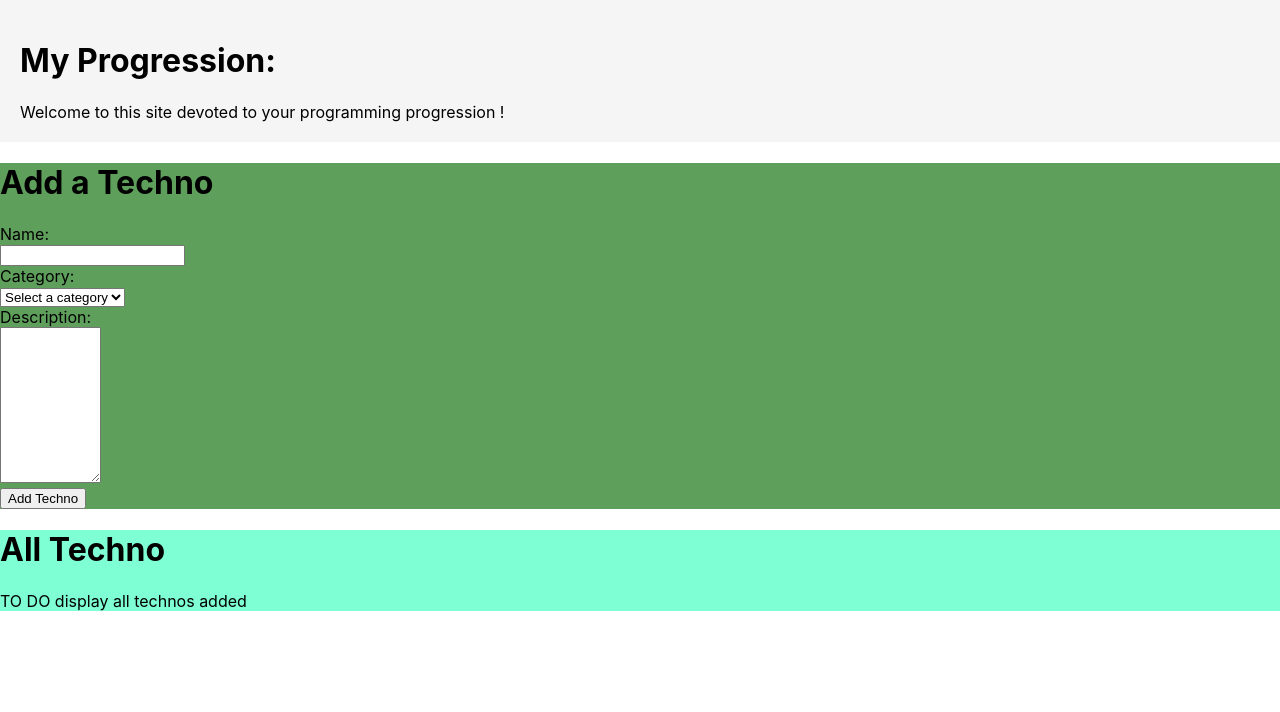
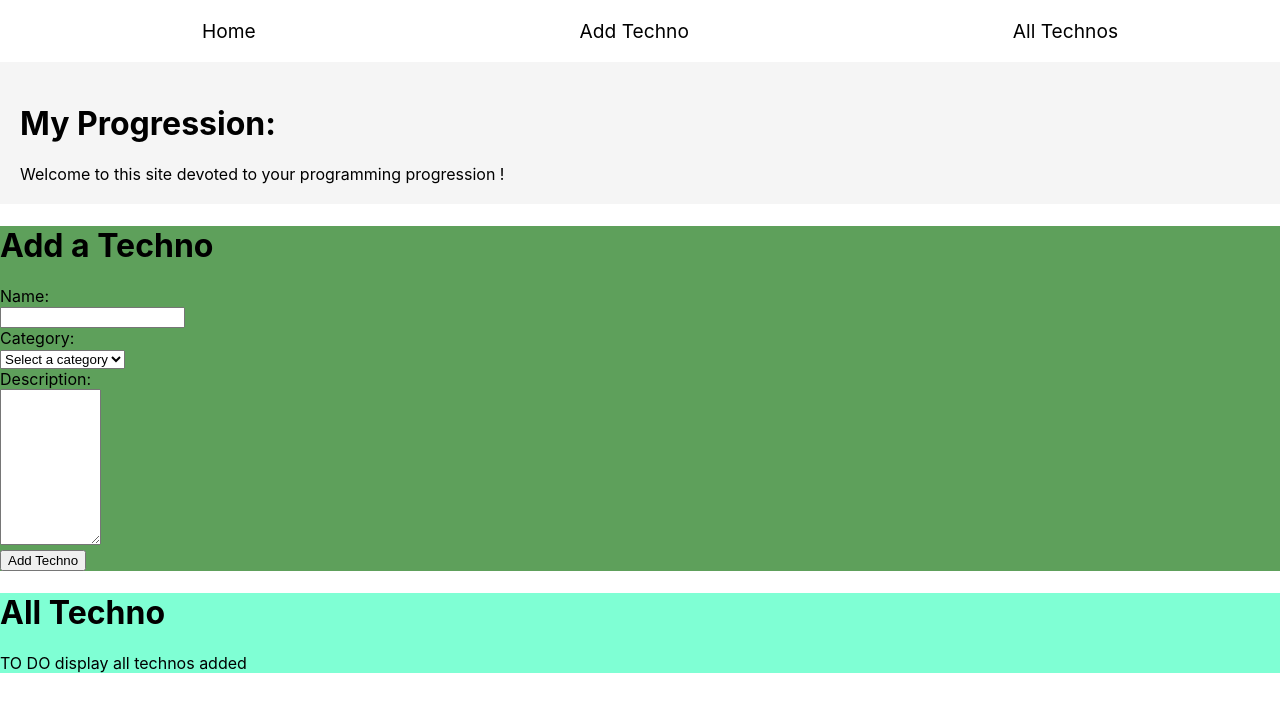
Before and after one commit to EToutaiN1/my-progress1, a React (Create React App) app: page / in a window 1280 px wide. Shown: the top 712 px of the page. Built offline with nearby package versions, Linux system fonts and the light colour scheme.

Commit message:
add Menu

```diff
--- a/src/App.js
+++ b/src/App.js
@@ -1,11 +1,14 @@
 import "./css/app.css";
+import Menu from "./components/Menu";
 import Home from "./pages/Home";
 import TechnoAdd from "./pages/TechnoAdd";
-import TechnoList from "./pages/TechnoList"
+import TechnoList from "./pages/TechnoList";
+
 
 function App() {
   return (
     <>
+      <Menu />
       <Home />
       <TechnoAdd />
       <TechnoList />
--- a/src/css/menu.css
+++ b/src/css/menu.css
@@ -5,5 +5,5 @@
 ul{
     list-style-type: none;
     display: flex;
-    justify-content: space-between;
+    justify-content: space-around;
 }
```
